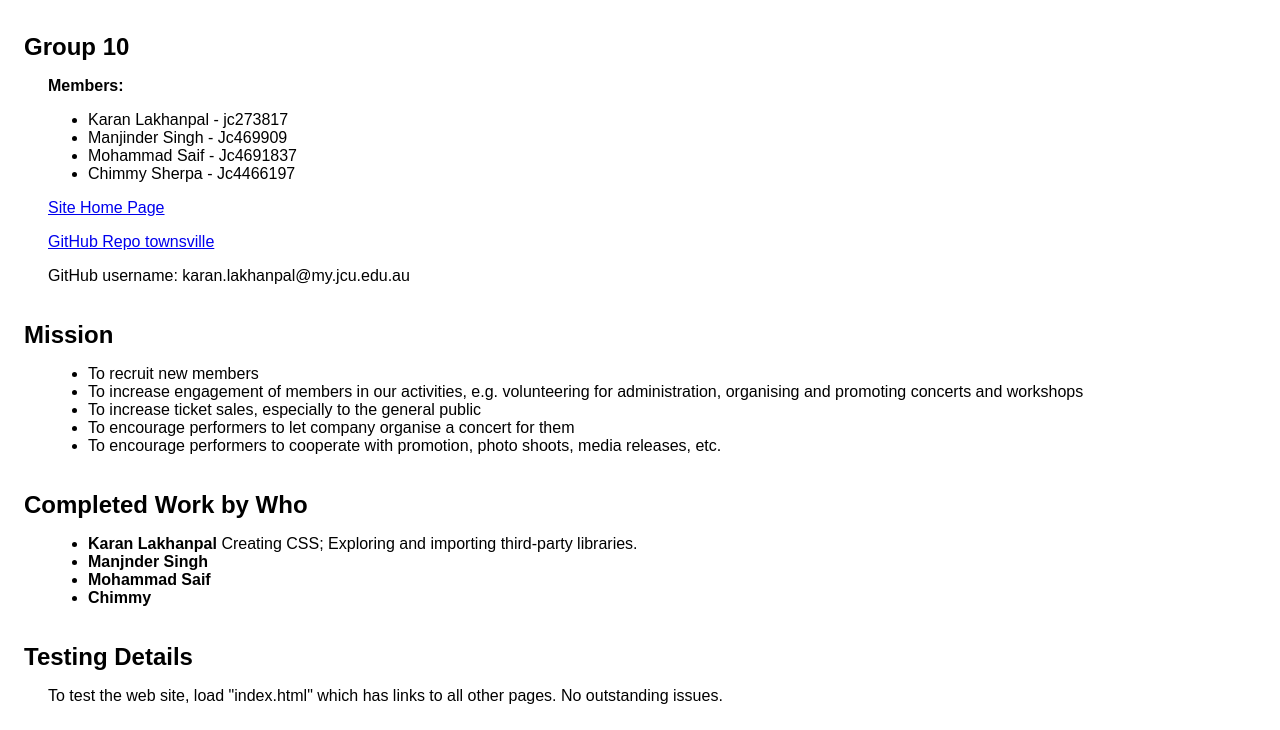
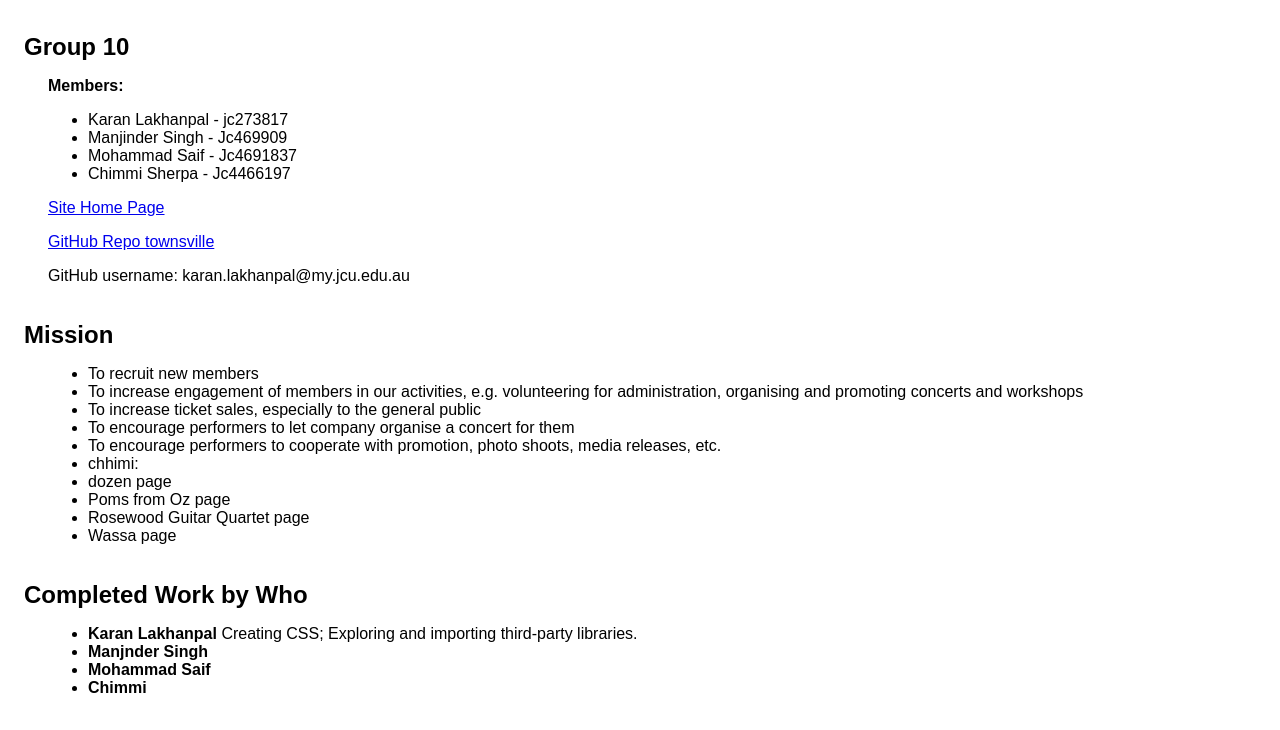
Before and after one commit to JC273817/web-design, a plain HTML site: page report.html in a window 1280 px wide. Shown: the part 61-791 px from the top of the page. Drawn offline with Linux system fonts and the light colour scheme.

Commit message:
Update report.html

```diff
--- a/report.html
+++ b/report.html
@@ -19,7 +19,7 @@
 	<li> Karan Lakhanpal - jc273817 </li>
 	<li> Manjinder Singh - Jc469909 </li>
 	<li> Mohammad Saif - Jc4691837 </li>
-	<li> Chimmy Sherpa - Jc4466197 </li>
+	<li> Chimmi Sherpa - Jc4466197 </li>
 	</ul>
 
     <a href="https://htmlpreview.github.io/?https://raw.githubusercontent.com/JC273817/Website-development/master/townsville/index.html">Site Home Page</a><br>
@@ -33,6 +33,11 @@
         <li>To increase ticket sales, especially to the general public</li>
         <li>To encourage performers to let company organise a concert for them</li>
         <li>To encourage performers to cooperate with promotion, photo shoots, media releases, etc.</li>
+        <li>chhimi:</li>
+		<li>dozen page</li>
+		<li>Poms from Oz page</li>
+		<li>Rosewood Guitar Quartet page</li>
+		<li>Wassa page</li>
         </ul>
     </p>
     <h2>Completed Work by Who</h2>
@@ -40,7 +45,7 @@
         <li><strong>Karan Lakhanpal</strong> Creating CSS; Exploring and importing third-party libraries.</li>
 		<li><strong>Manjnder Singh</strong> </li>
         <li><strong>Mohammad Saif</strong> </li>
-        <li><strong>Chimmy</strong> </li>
+        <li><strong>Chimmi</strong> </li>
     	</ul>
 
     </ul>
```
